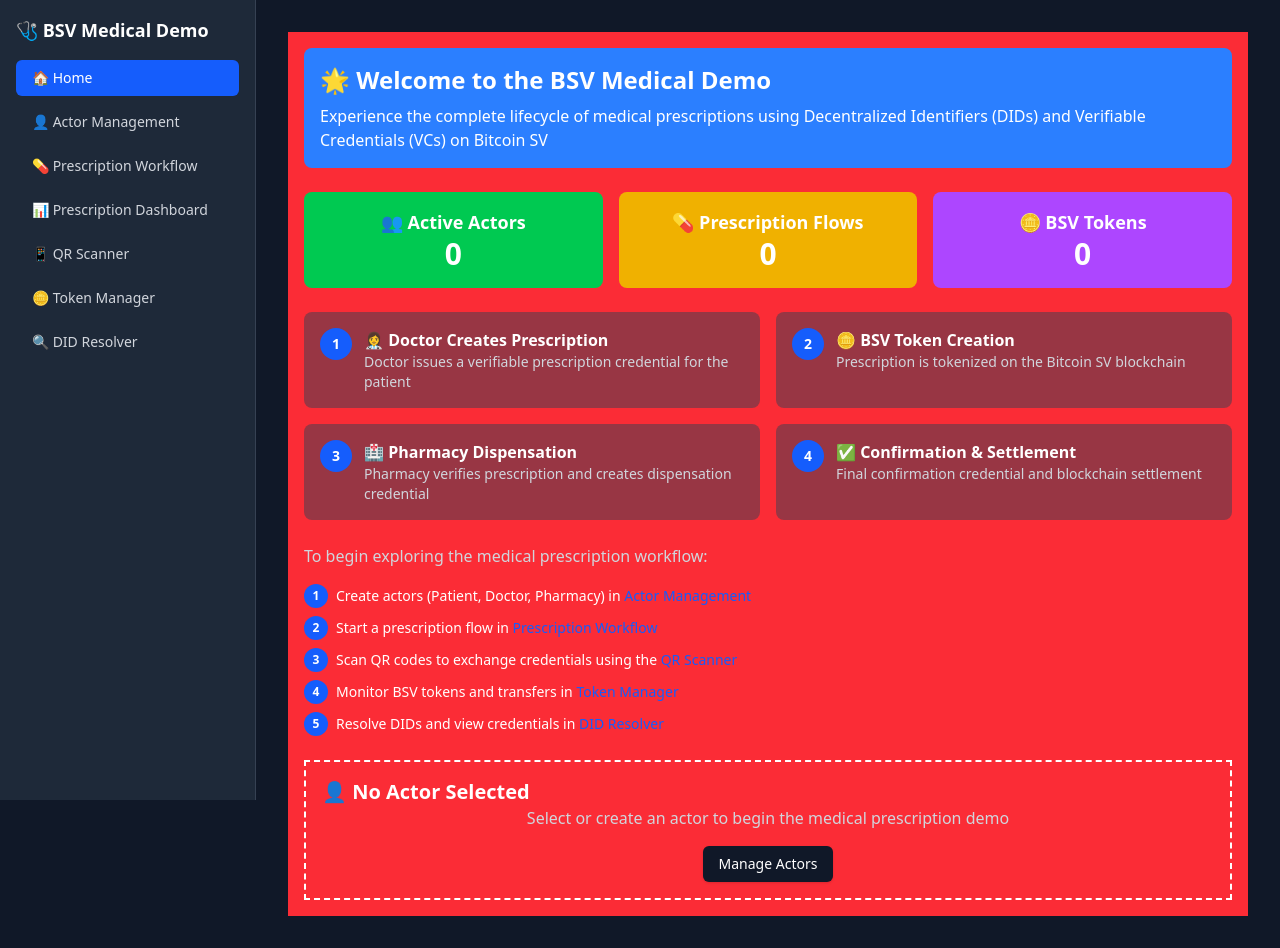
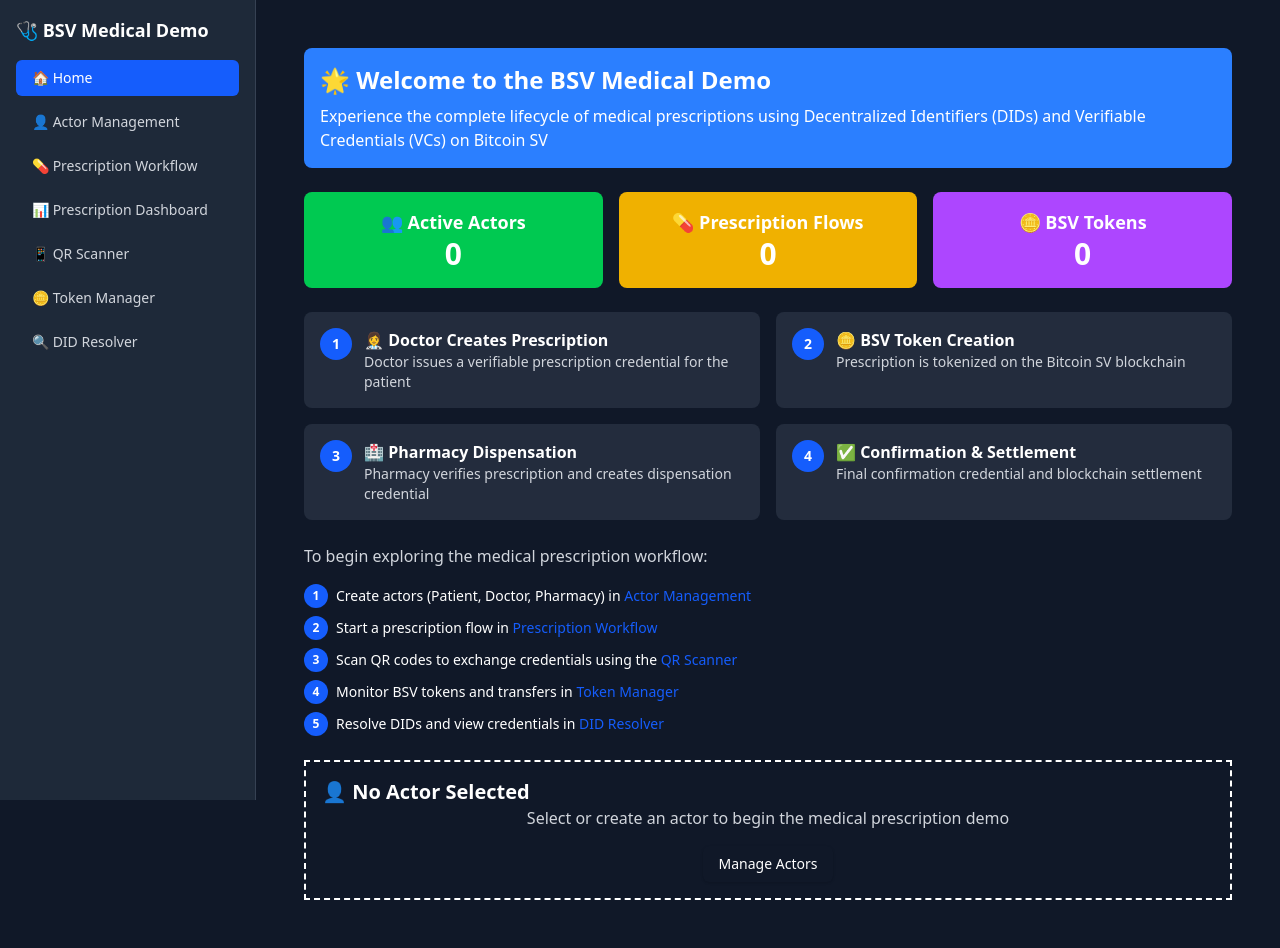
Before and after one commit to bsv-blockchain-demos/register, a React (Vite) app in the folder front/: page / in a window 1280 px wide. Built offline with nearby package versions, Linux system fonts and the light colour scheme; no server answers.

Commit message:
remove red
Signed-off-by: Deggen <d.kellenschwiler@bsvblockchain.org>

```diff
--- a/front/src/App.tsx
+++ b/front/src/App.tsx
@@ -115,7 +115,7 @@
   const tokens = state.tokens.length;
 
   return (
-    <div className="space-y-6 p-4 bg-red-500 text-white">
+    <div className="space-y-6 p-4 text-white">
       <div className="bg-blue-500 p-4 rounded-lg">
         <h1 className="text-2xl font-bold">🌟 Welcome to the BSV Medical Demo</h1>
         <p className="text-base mt-2">
```
